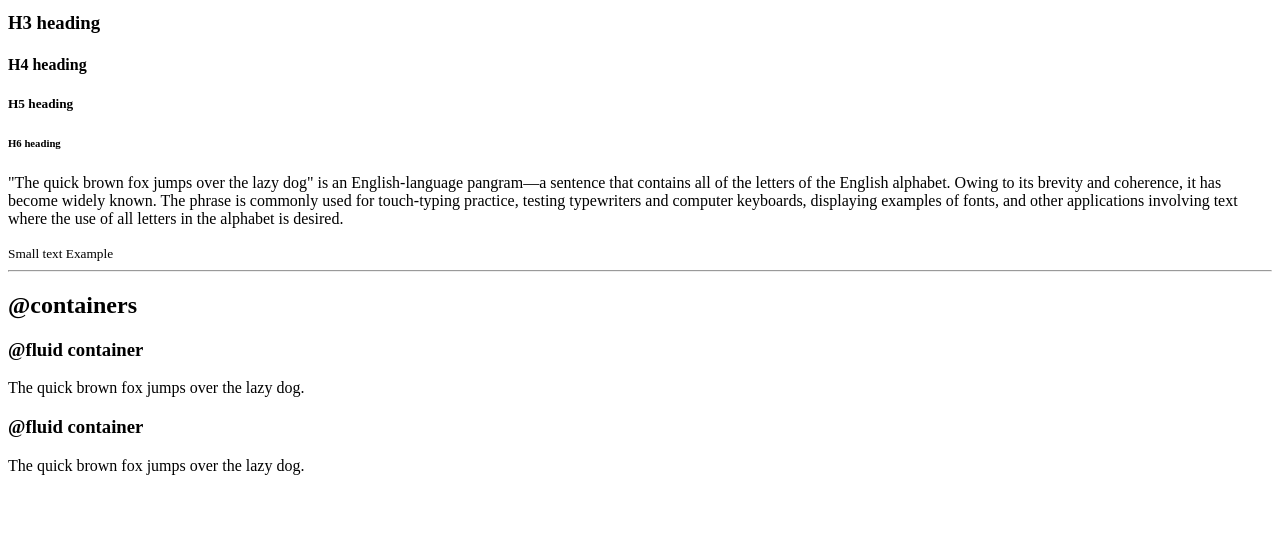
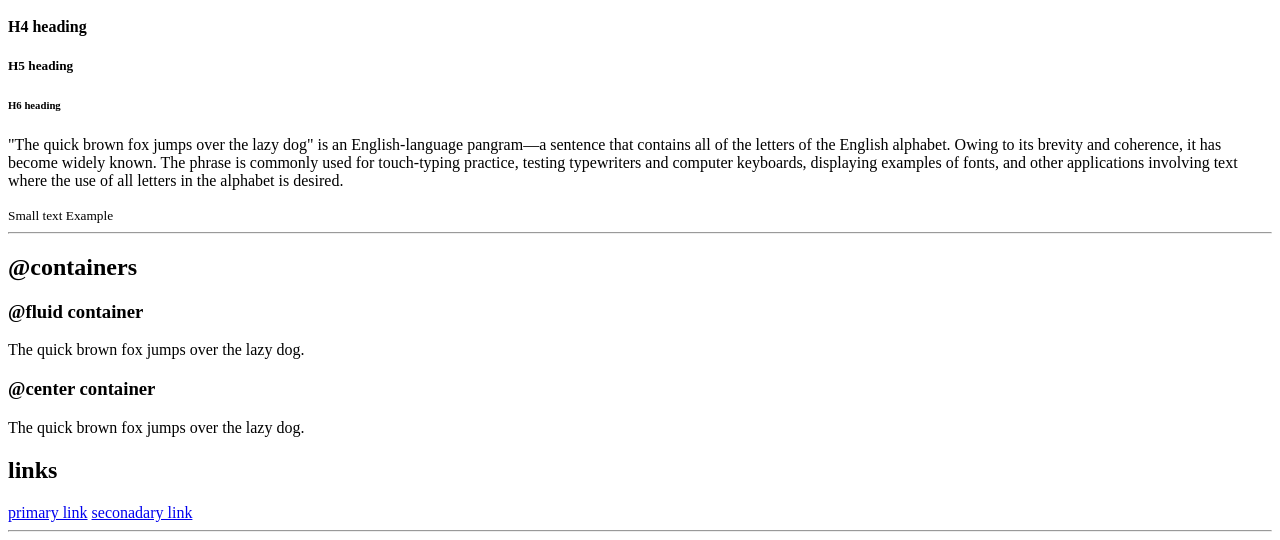
Before and after one commit to harshitadaswani/lesson-three, a plain HTML site: page index.html in a window 1280 px wide. Shown: the part 351-891 px from the top of the page. Before the commit the page ends 834 px from the top, so only its background shows below. Drawn offline with Linux system fonts and the light colour scheme.

Commit message:
added link link section

```diff
--- a/index.html
+++ b/index.html
@@ -23,7 +23,6 @@
     <hr />
 
     <h2>@typography</h2>
-    <br />
 
     <h1>H1 heading</h1>
     <h2>H2 heading</h2>
@@ -47,8 +46,14 @@
     <h2>@containers</h2>
     <h3> @fluid container </h3>
     <div> The quick brown fox jumps over the lazy dog. </div>
-    <h3> @fluid container </h3>
+    <h3> @center container </h3>
     <div> The quick brown fox jumps over the lazy dog. </div>
-  </hr>
+    </hr>
+
+    <h2>links</h2>
+    <a href="https://github.com/harshitadaswani/lesson-three">primary link</a>
+    <a href="https://lesson-three-implement.netlify.app/">seconadary link</a>
+    <hr>
+
   </body>
 </html>
```
